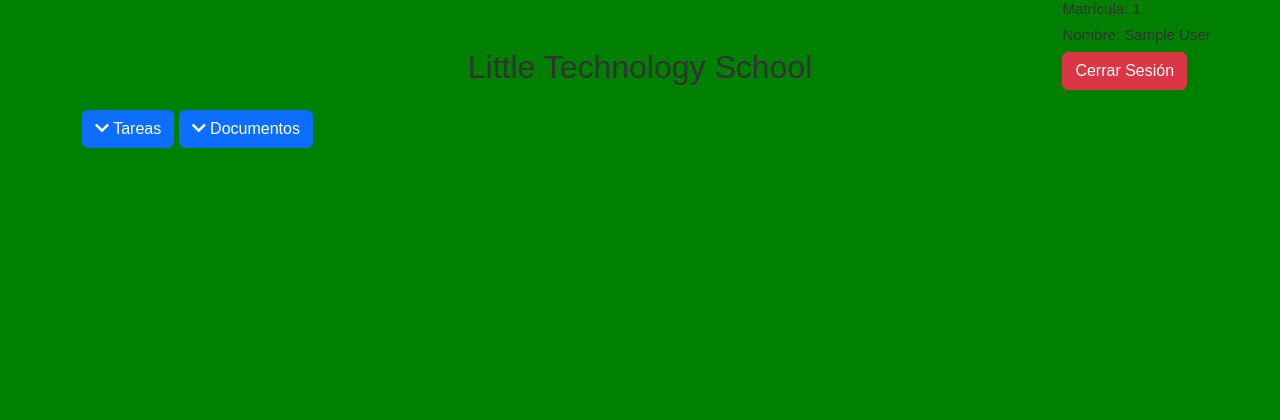
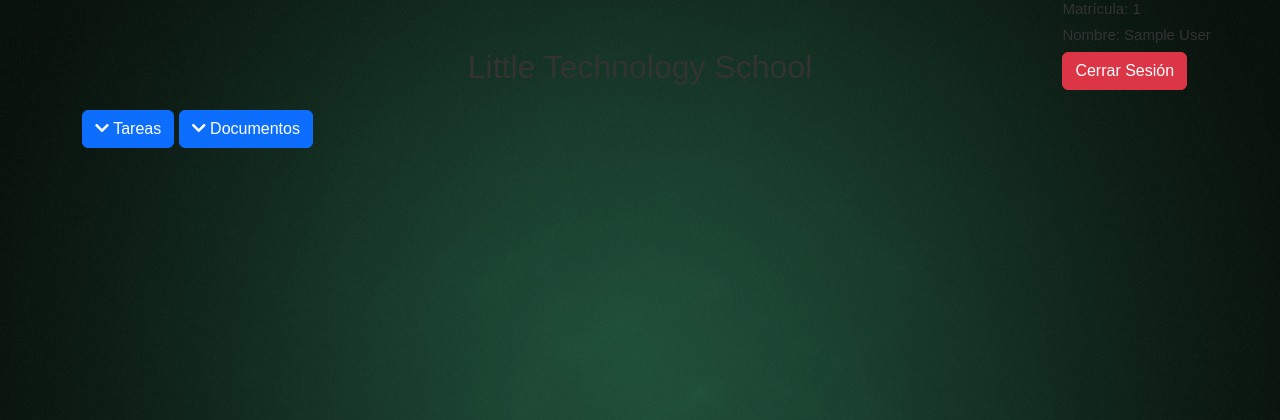
Before and after one commit to JesusA1819/LittleProgrammers, a PHP site: page /page/home.php in a window 1280 px wide. Shown: the top 420 px of the page. Run offline with PHP 8.4, Linux system fonts and the light colour scheme; the visitor is signed in with stand-in values (Sample User, id 1); data that the repository does not hold is empty; some libraries are stand-ins or nearby versions.

Commit message:
Update estilos.css

```diff
--- a/LTSchool/assets/css/estilos.css
+++ b/LTSchool/assets/css/estilos.css
@@ -6,7 +6,7 @@
 }
 
 body {
-    background-image: url(../images/1.png);
+    background-image: url(../images/LTS.jpg);
     background-size: cover;
     background-repeat: no-repeat;
     background-position: center;
```
